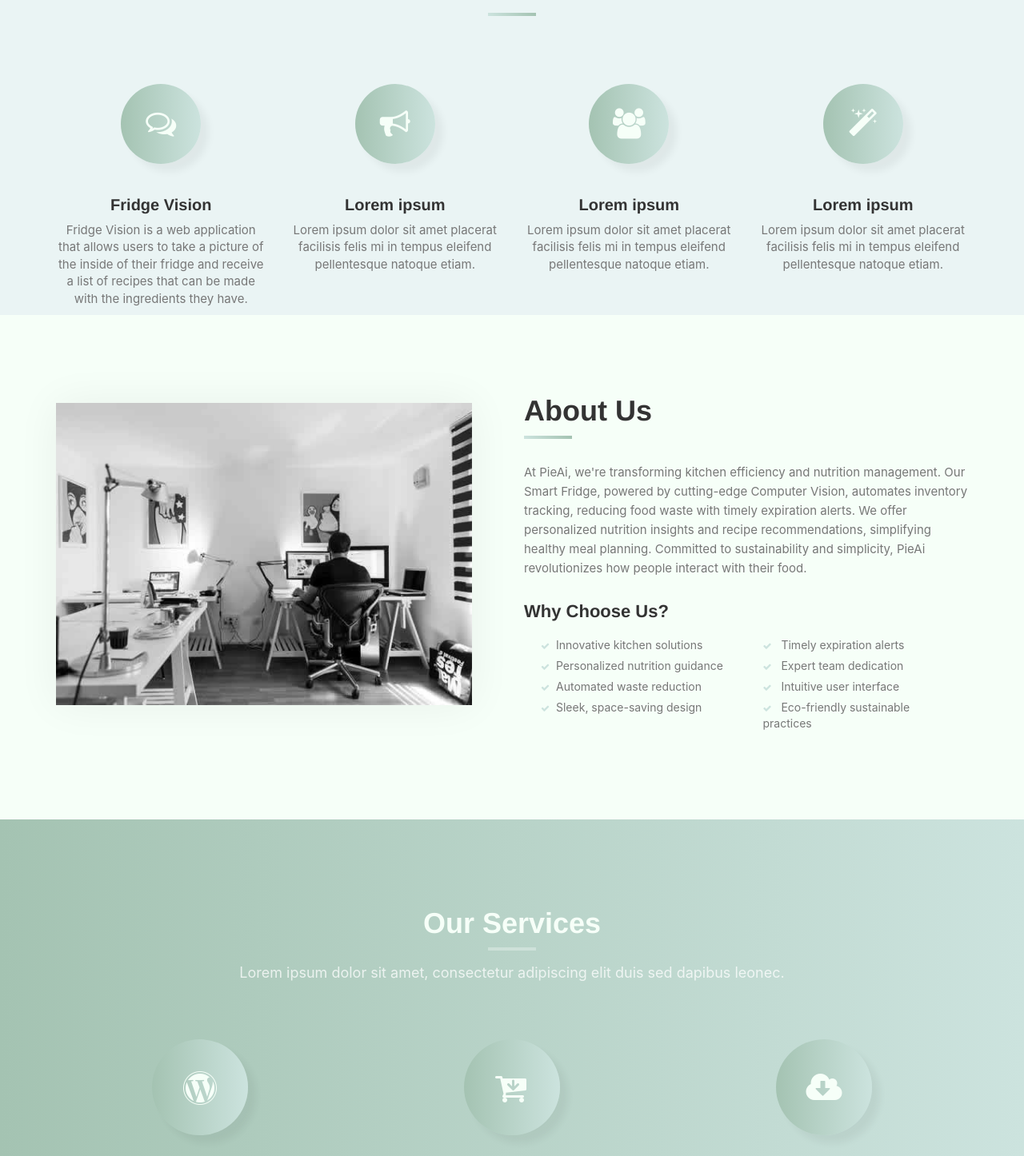
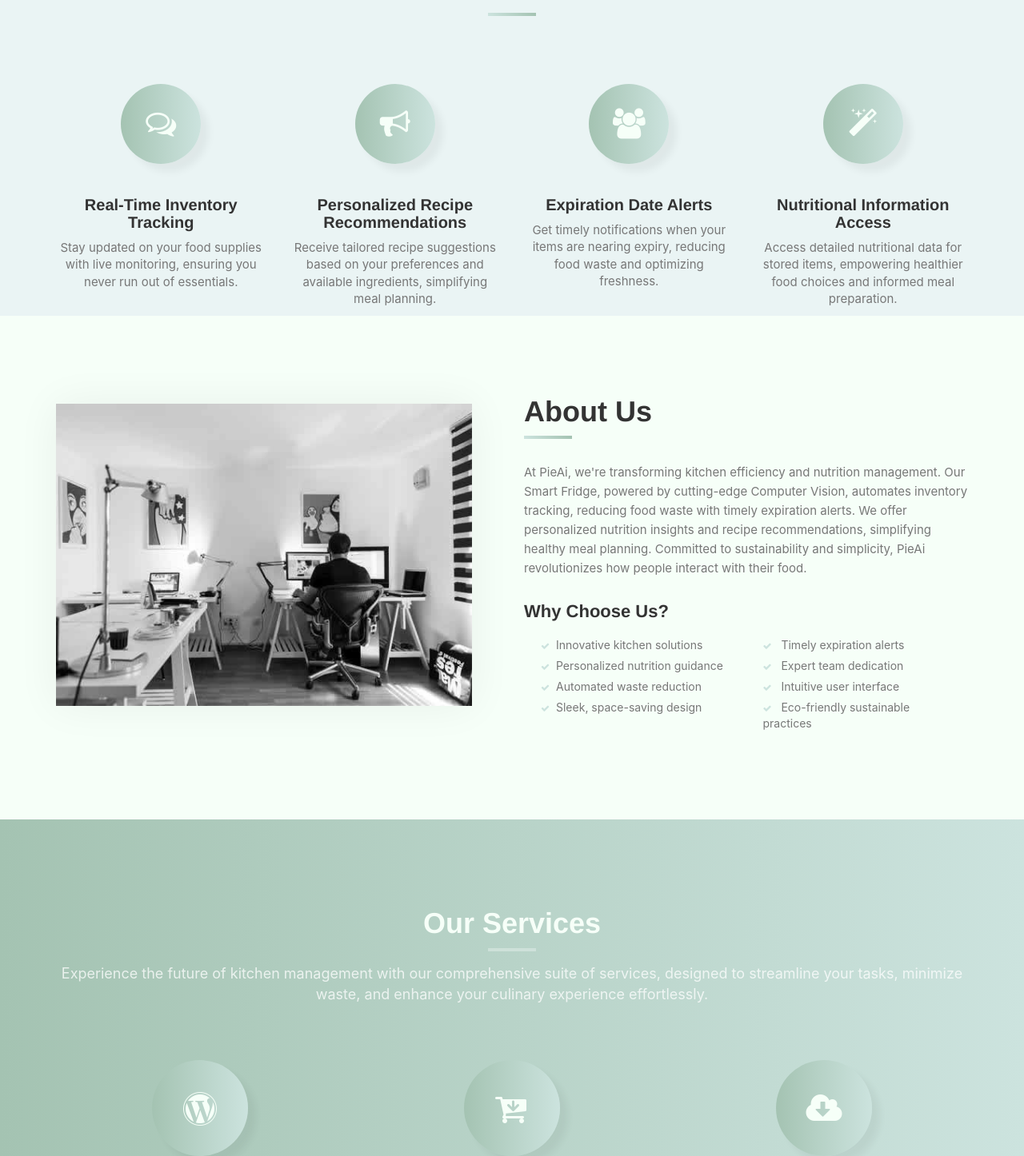
Before and after one commit to HackForge-JUSL/JU-HunterBees, a React (Create React App) app in the folder fridge-vision/: page / in a window 1280 px wide. Shown: the part 953-2399 px from the top of the page at 80% size. Built offline with nearby package versions, Linux system fonts and the light colour scheme; what smooth-scroll would draw is missing.

Commit message:
features added

```diff
--- a/fridge-vision/src/components/features.jsx
+++ b/fridge-vision/src/components/features.jsx
@@ -6,24 +6,24 @@ export const Features = () => {
   const featuresData = [
     {
       icon: "fa fa-comments-o",
-      title: "Fridge Vision",
-      text: "Fridge Vision is a web application that allows users to take a picture of the inside of their fridge and receive a list of recipes that can be made with the ingredients they have.",
+      title: "Real-Time Inventory Tracking",
+      text: "Stay updated on your food supplies with live monitoring, ensuring you never run out of essentials.",
       onClick: () => navigate('/UploadForm')
     },
     {
       icon: "fa fa-bullhorn",
-      title: "Lorem ipsum",
-      text: "Lorem ipsum dolor sit amet placerat facilisis felis mi in tempus eleifend pellentesque natoque etiam."
+      title: "Personalized Recipe Recommendations",
+      text: "Receive tailored recipe suggestions based on your preferences and available ingredients, simplifying meal planning."
     },
     {
       icon: "fa fa-group",
-      title: "Lorem ipsum",
-      text: "Lorem ipsum dolor sit amet placerat facilisis felis mi in tempus eleifend pellentesque natoque etiam."
+      title: "Expiration Date Alerts",
+      text: " Get timely notifications when your items are nearing expiry, reducing food waste and optimizing freshness."
     },
     {
       icon: "fa fa-magic",
-      title: "Lorem ipsum",
-      text: "Lorem ipsum dolor sit amet placerat facilisis felis mi in tempus eleifend pellentesque natoque etiam."
+      title: "Nutritional Information Access",
+      text: "Access detailed nutritional data for stored items, empowering healthier food choices and informed meal preparation."
     }
   ];
 
--- a/fridge-vision/src/components/services.jsx
+++ b/fridge-vision/src/components/services.jsx
@@ -7,8 +7,7 @@ export const Services = (props) => {
         <div className="section-title">
           <h2>Our Services</h2>
           <p>
-            Lorem ipsum dolor sit amet, consectetur adipiscing elit duis sed
-            dapibus leonec.
+          Experience the future of kitchen management with our comprehensive suite of services, designed to streamline your tasks, minimize waste, and enhance your culinary experience effortlessly.
           </p>
         </div>
         <div className="row">
```
